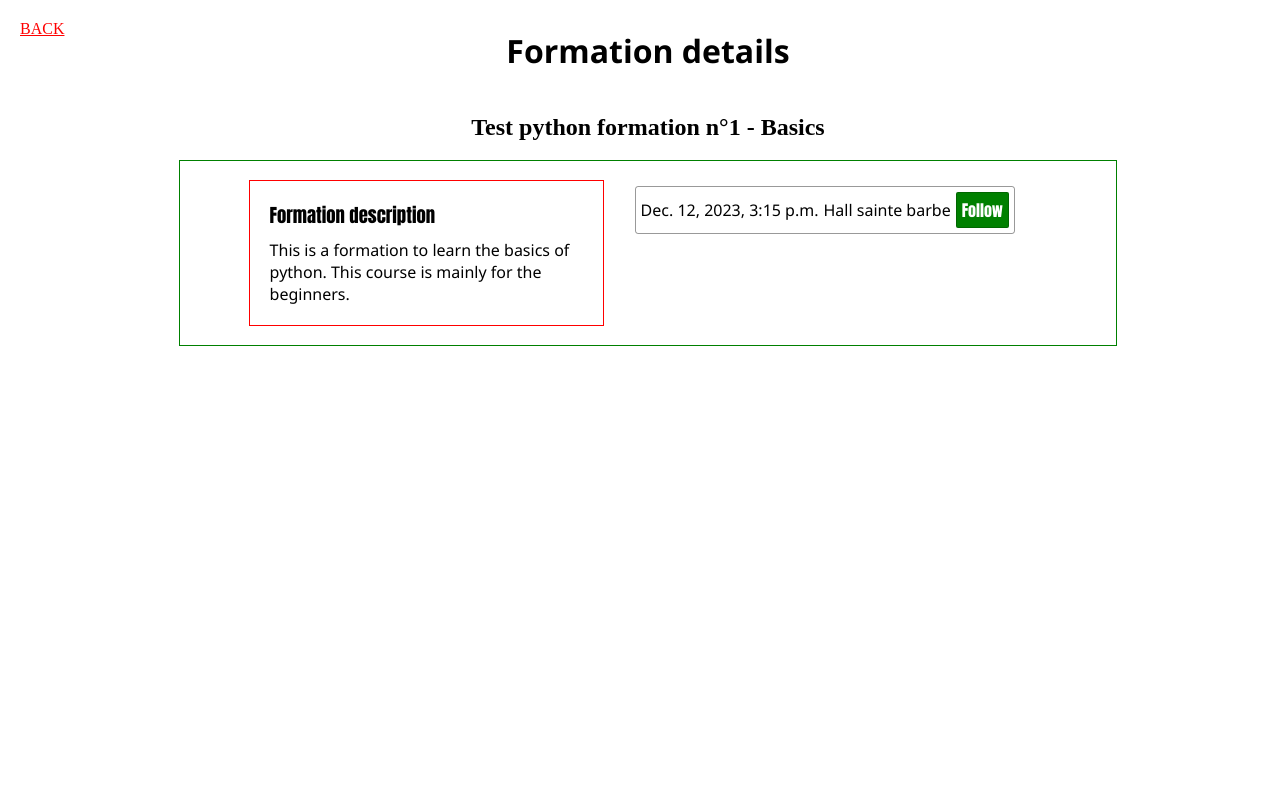
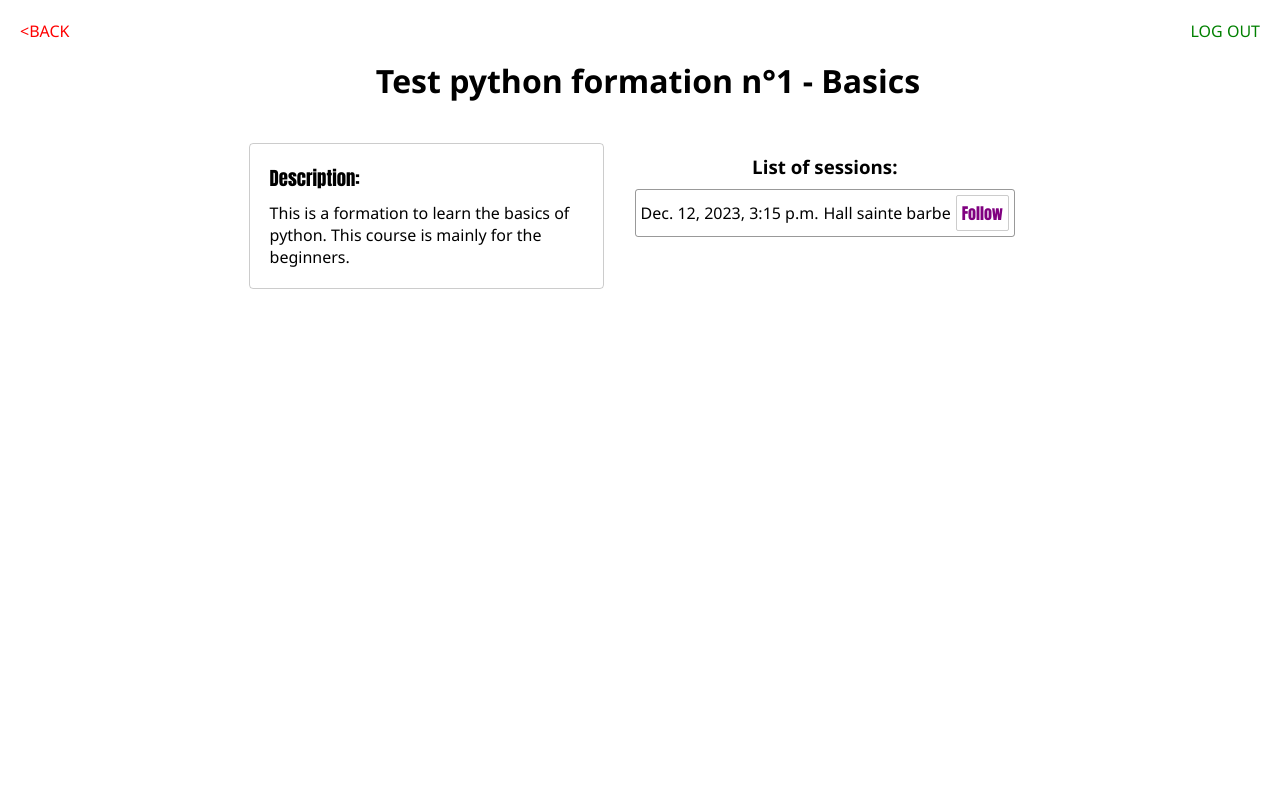
Before and after one commit to Pourbaix/App1, a Django app: page /formations/1/details/ in a window 1280 px wide. Run offline with Django 4.2, Linux system fonts and the light colour scheme; a user stored in the database is signed in; data comes from the database, SQL or seed files in the repository; both versions use the stored data as it was after the commit.

Commit message:
[ADD] Linking formations to trainers and sessions to students

```diff
--- a/formationsApp/models.py
+++ b/formationsApp/models.py
@@ -10,7 +10,7 @@ from django.contrib.auth.models import User
 
 
 class Formations(models.Model):
-    # trainer = models.ForeignKey(User, on_delete=models.PROTECT)
+    trainer = models.ForeignKey(User, on_delete=models.PROTECT)
     title = models.CharField(max_length=100)
     description = models.CharField(max_length=500)
 
--- a/formationsApp/static/formationsApp/main.css
+++ b/formationsApp/static/formationsApp/main.css
@@ -3,6 +3,7 @@ body {
     flex-direction: column;
     align-items: center;
     width: 100vw;
+    padding-top: 30px;
 }
 
 h1 {
@@ -121,6 +122,21 @@ button:hover{
     background-color: green;
     color: white;
 }
+.not_following {
+    background-color: transparent;
+    color: purple;
+}
+
+.full {
+    background: red;
+    color: white;
+    cursor: not-allowed;
+}
+
+.full:hover {
+    transform: scale(1);
+}
+
 .create {
     margin-bottom: 10px;
     color: green;
@@ -156,13 +172,13 @@ button:hover{
     display: flex;
     justify-content: center;
     width: 70%;
-    outline: 1px solid green;
     padding: 20px;
 }
 
 .formation_details_description{
     width: 35%;
-    outline: 1px solid red;
+    outline: 1px solid rgba(0, 0, 0, 0.2);
+    border-radius: 3px;
     padding: 20px;
 }
 
@@ -185,12 +201,18 @@ button:hover{
     display: flex;
     flex-direction: column;
     align-items: center;
-    padding: 0px 20px 10px 20px;
+    padding: 10px 20px 10px 20px;
 }
 
 .formation_details_sessions > a {
     margin-top: 15px;
     margin-bottom: 0;
+}
+
+.formation_details_sessions > h3 {
+    margin: 0;
+    margin-bottom: 5px;
+    font-family: 'Segoe UI', Tahoma, Geneva, Verdana, sans-serif;
 }
 
 .formation_session_element{
@@ -217,8 +239,34 @@ button:hover{
 
 .back_sign > a{
     color: red;
+    text-decoration: none;
+    font-family: 'Segoe UI', Tahoma, Geneva, Verdana, sans-serif;
+}
+
+.back_sign > a::before{
+    content:"<"
 }
 
 .error{
     color: red;
+    font-family: Impact, Haettenschweiler, 'Arial Narrow Bold', sans-serif;
 }
+
+.logout{
+    position: absolute;
+    top: 20px;
+    right: 20px;
+}
+
+.logout > a {
+    color: green;
+    text-decoration: none;
+    font-family: 'Segoe UI', Tahoma, Geneva, Verdana, sans-serif;
+
+}
+
+@media screen and (max-width: 800px){
+    .formation_details{
+        width: 100%;
+    }
+}
--- a/formationsApp/templates/formationsApp/create.html
+++ b/formationsApp/templates/formationsApp/create.html
@@ -31,8 +31,8 @@
                 <a href="{% url 'formationsApp:list'%}" class="cancel_button">Cancel</a>
                 <button type="submit">Save</button>
             </div>
-
         </form>
         {% endif %}
+        <div class="logout"><a href="{% url 'formationsApp:doLogout' %}">LOG OUT</a></div>
     </body>
 </html>
--- a/formationsApp/templates/formationsApp/details.html
+++ b/formationsApp/templates/formationsApp/details.html
@@ -2,19 +2,30 @@
 <html>
     <link rel="stylesheet" href="{% static 'formationsApp/main.css' %}">
     <body>
-        <h1>Formation details</h1>
-        <h2>{{ formation.title }}</h2>
+        <h1>{{ formation.title }}</h1>
         <div class="formation_details">
             <div class="formation_details_description">
-                <h3>Formation description</h3>
+                <h3>Description:</h3>
                 <p>{{ formation.description }}</p>
             </div>
             <div class="formation_details_sessions">
+                <h3>List of sessions:</h3>
+                {% if not formation.session_set.all %}
+                <p>No sessions planed yet!</p>
+                {% endif %}
                 {% for session in formation.session_set.all %}
                 <div class="formation_session_element">
                     <p>{{ session.event_date }}</p>
                     <p>{{ session.place }}</p>
-                    <a href="{% url 'formationsApp:followSession' session.id %}" class="action details">Follow</a>
+                    {% if session in user.session_set.all %}
+                    <a href="{% url 'formationsApp:removeFromSession' session.id %}" class="action details">Following</a>
+                    {% else %}
+                    {% if session.students.all|length == session.max_student_nbr%}
+                    <button class="action full" disabled>Full</button>
+                    {% else %}
+                    <a href="{% url 'formationsApp:followSession' session.id %}" class="action not_following">Follow</a>
+                    {% endif %}
+                    {% endif %}
                     {% if isTrainer %}
                     <a href="{% url 'formationsApp:deleteSession' session.id %}" class="action"><img src="{% static 'formationsApp/delete.svg' %}" alt="delete the formation logo" class="trash"></a>
                     {% endif %}
@@ -26,5 +37,6 @@
             </div>
         </div>
         <div class="back_sign"><a href="{% url 'formationsApp:list' %}">BACK</a></div>
+        <div class="logout"><a href="{% url 'formationsApp:doLogout' %}">LOG OUT</a></div>
     </body>
 </html>
--- a/formationsApp/templates/formationsApp/list.html
+++ b/formationsApp/templates/formationsApp/list.html
@@ -22,8 +22,8 @@
                     {% endif %}
                 </div>
             </div>
-
             {% endfor %}
         </div>
+        <div class="logout"><a href="{% url 'formationsApp:doLogout' %}">LOG OUT</a></div>
     </body>
 </html>
--- a/formationsApp/templates/formationsApp/session.html
+++ b/formationsApp/templates/formationsApp/session.html
@@ -17,7 +17,7 @@
                 <a href="{% url 'formationsApp:details' id_formation %}" class="cancel_button">Cancel</a>
                 <button type="submit">Save</button>
             </div>
-
+            <div class="logout"><a href="{% url 'formationsApp:doLogout' %}">LOG OUT</a></div>
         </form>
     </body>
 </html>
--- a/formationsApp/urls.py
+++ b/formationsApp/urls.py
@@ -15,6 +15,8 @@ urlpatterns = [
     path('<int:id_formation>/addSession/', views.addSession, name="addSession"), # Used to send a request
     path('<int:id_session>/deleteSession/', views.deleteSession, name="deleteSession"), # Used to send a request
     path('<int:id_session>/followSession/', views.followSession, name="followSession"), # Used to send a request
+    path('<int:id_session>/removeFromSession/', views.removeFromSession, name="removeFromSession"), # Used to send a request
     path('login', views.loginPage, name="login"), # Used to login the site
-    path('doLogin', views.doLogin, name="doLogin") # Used to login the site
+    path('doLogin', views.doLogin, name="doLogin"), # Used to login the site
+    path('logout', views.doLogout, name="doLogout"), # Used to logout from the site
 ]
--- a/formationsApp/views.py
+++ b/formationsApp/views.py
@@ -1,7 +1,7 @@
 from django.shortcuts import render, get_object_or_404
 from django.http import HttpResponse, HttpResponseRedirect
 from django.urls import reverse
-from django.contrib.auth import authenticate, login
+from django.contrib.auth import authenticate, login, logout
 from django.contrib.auth.models import User
 
 from .models import Formations, Session
@@ -9,82 +9,84 @@ from .models import Formations, Session
 
 def create(request, **kwargs):
     # Renders the html form to create or update a formation
+
     if(not request.user.is_authenticated):
         return HttpResponse("Please authentificate to access the site !!")
+    if(isTrainer(request.user)):
+        if(kwargs):
+            id_formation = kwargs["id_formation"]
+            f = get_object_or_404(Formations, pk=id_formation)
+            return render(request, 'formationsApp/create.html', {"formation": f })
+        else:
+            return render(request, 'formationsApp/create.html', {})
     else:
-        if(isTrainer(request.user)):
-            if(kwargs):
-                id_formation = kwargs["id_formation"]
-                f = get_object_or_404(Formations, pk=id_formation)
-                return render(request, 'formationsApp/create.html', {"formation": f })
-            else:
-                return render(request, 'formationsApp/create.html', {})
-        else:
-            return HttpResponse("You need to be a trainer to add formations!")
+        return HttpResponse("You need to be a trainer to add formations!")
 
 def addForm(request, **kwargs):
-    # Adds or update a formation
+    # Adds or updates a formation
+
     if(not request.user.is_authenticated):
         return HttpResponse("Please authentificate to access the site !!")
+    if(isTrainer(request.user)):
+        if(kwargs):
+            id_formation = kwargs["id_formation"]
+            title = request.POST["title"]
+            description = request.POST["description"]
+            trainer = request.user.username
+
+            f = Formations.objects.get(pk=id_formation)
+            f.title = title
+            f.description = description
+            f.save()
+        else:
+            title = request.POST["title"]
+            description = request.POST["description"]
+            trainer = request.user
+
+            f = Formations.objects.create(trainer=trainer, title=title, description=description)
+            f.save()
+        return HttpResponseRedirect(reverse('formationsApp:list'))
     else:
-        if(isTrainer(request.user)):
-            if(kwargs):
-                id_formation = kwargs["id_formation"]
-                title = request.POST["title"]
-                description = request.POST["description"]
-
-                f = Formations.objects.get(pk=id_formation)
-                f.title = title
-                f.description = description
-                f.save()
-            else:
-                title = request.POST["title"]
-                description = request.POST["description"]
-
-                f = Formations.objects.create(title=title, description=description)
-                f.save()
-            return HttpResponseRedirect(reverse('formationsApp:list'))
-        else:
-            return HttpResponse("You need to be a trainer to add formations!")
+        return HttpResponse("You need to be a trainer to add formations!")
 
 
 def list(request):
     # Lists all the existing formations
+
     if(not request.user.is_authenticated):
         return HttpResponse("Please authentificate to access the site !!")
-    else:
-        formations_list =  Formations.objects.all()
-        return render(request, 'formationsApp/list.html', {"formations_list": formations_list, "isTrainer": isTrainer(request.user)})
+    formations_list =  Formations.objects.all()
+    return render(request, 'formationsApp/list.html', {"formations_list": formations_list, "isTrainer": isTrainer(request.user)})
 
 
 def details(request, id_formation):
     # Renders the details page for a specific formation
+
     if(not request.user.is_authenticated):
         return HttpResponse("Please authentificate to access the site !!")
-    else:
-        formation = Formations.objects.get(pk=id_formation)
-        return render(request, 'formationsApp/details.html', {"formation": formation, "isTrainer": isTrainer(request.user)})
+    formation = Formations.objects.get(pk=id_formation)
+    return render(request, 'formationsApp/details.html', {"formation": formation, "isTrainer": isTrainer(request.user), "user": request.user})
 
 def delete(request, id_formation):
     # Deletes a specific formation
+
     if(not request.user.is_authenticated):
         return HttpResponse("Please authentificate to access the site !!")
+    if isTrainer(request.user):
+        Formations.objects.filter(pk=id_formation).delete()
+        return HttpResponseRedirect(reverse('formationsApp:list'))
     else:
-        if isTrainer(request.user):
-            Formations.objects.filter(pk=id_formation).delete()
-            return HttpResponseRedirect(reverse('formationsApp:list'))
-        else:
-            return HttpResponse("You need to be a trainer to remove formations!")
+        return HttpResponse("You need to be a trainer to remove formations!")
 
 def createSession(request, id_formation):
     # Renders the form to create a session for a specific formation
+
     if(not request.user.is_authenticated):
         return HttpResponse("Please authentificate to access the site !!")
+    if isTrainer(request.user):
+        return render(request, 'formationsApp/session.html', {"id_formation": id_formation})
     else:
-        if isTrainer(request.user):
-            return render(request, 'formationsApp/session.html', {"id_formation": id_formation})
-        else:
-            return HttpResponse("You need to be a trainer to remove formations!")
+        return HttpResponse("You need to be a trainer to remove formations!")
 
 
 def addSession(request, id_formation):
@@ -92,39 +94,58 @@ def addSession(request, id_formation):
 
     if(not request.user.is_authenticated):
         return HttpResponse("Please authentificate to access the site !!")
+    if isTrainer(request.user):
+        f =  get_object_or_404(Formations, pk=id_formation)
+        f.session_set.create(event_date=request.POST["dateTime"], max_student_nbr=request.POST["studentNbr"], place=request.POST["place"])
+        f.save()
+        return HttpResponseRedirect(reverse("formationsApp:details", args=[f.id]))
     else:
-        if isTrainer(request.user):
-            f =  get_object_or_404(Formations, pk=id_formation)
-            f.session_set.create(event_date=request.POST["dateTime"], max_student_nbr=request.POST["studentNbr"], place=request.POST["place"])
-            f.save()
-            return HttpResponseRedirect(reverse("formationsApp:details", args=[f.id]))
-        else:
-            return HttpResponse("You need to be a trainer to add sessions!")
+        return HttpResponse("You need to be a trainer to add sessions!")
 
 def deleteSession(request, id_session):
     # Deletes a specific session
 
     if(not request.user.is_authenticated):
         return HttpResponse("Please authentificate to access the site !!")
+    if isTrainer(request.user):
+        formation = Session.objects.get(pk=id_session).formation
+        s = get_object_or_404(Session, pk=id_session)
+        s.delete()
+        return render(request, 'formationsApp/details.html', {"formation": formation, "isTrainer": isTrainer(request.user)})
     else:
-        if isTrainer(request.user):
-            s = get_object_or_404(Session, pk=id_session)
-            s.delete()
-            return HttpResponse("Session Deleted !")
-        else:
-            return HttpResponse("You need to be a trainer to add sessions!")
+        return HttpResponse("You need to be a trainer to add sessions!")
 
 
 def followSession(request, id_session):
     # Allows a student to follow a specific session
-    return HttpResponse("Followed this formation.")
+
+    if(not request.user.is_authenticated):
+        return HttpResponse("Please authentificate to access the site !!")
+    s = Session.objects.get(pk=id_session)
+    u = request.user
+    u.session_set.add(s)
+    u.save()
+    formation = Session.objects.get(pk=id_session).formation
+    return render(request, 'formationsApp/details.html', {"formation": formation, "isTrainer": isTrainer(request.user), "user": request.user})
+
+def removeFromSession(request, id_session):
+    if(not request.user.is_authenticated):
+        return HttpResponse("Please authentificate to access the site !!")
+    s = Session.objects.get(pk=id_session)
+    u = request.user
+    u.session_set.remove(s)
+    u.save()
+    formation = Session.objects.get(pk=id_session).formation
+    return render(request, 'formationsApp/details.html', {"formation": formation, "isTrainer": isTrainer(request.user), "user": request.user})
 
 def loginPage(request):
     # Renders the login page
+
     return render(request, 'formationsApp/login.html')
 
 def doLogin(request):
     # Executes the login procedure
+
     username = request.POST['username']
     password = request.POST['password']
     user = authenticate(username=username, password=password)
@@ -135,6 +156,13 @@ def doLogin(request):
         print(user)
         return render(request, 'formationsApp/login.html', {"error": True})
 
+def doLogout(request):
+    # Logs the user out of the site
+
+    logout(request)
+    return render(request, 'formationsApp/login.html')
+
 def isTrainer(user):
     # Returns true if the user is part of the 'Trainers' group => Check permissions
+
     return "Trainers" in user.groups.values_list('name', flat = True)
```
Also changed, not shown: db.sqlite3, formationsApp/migrations/0005_formations_trainer.py (added).
